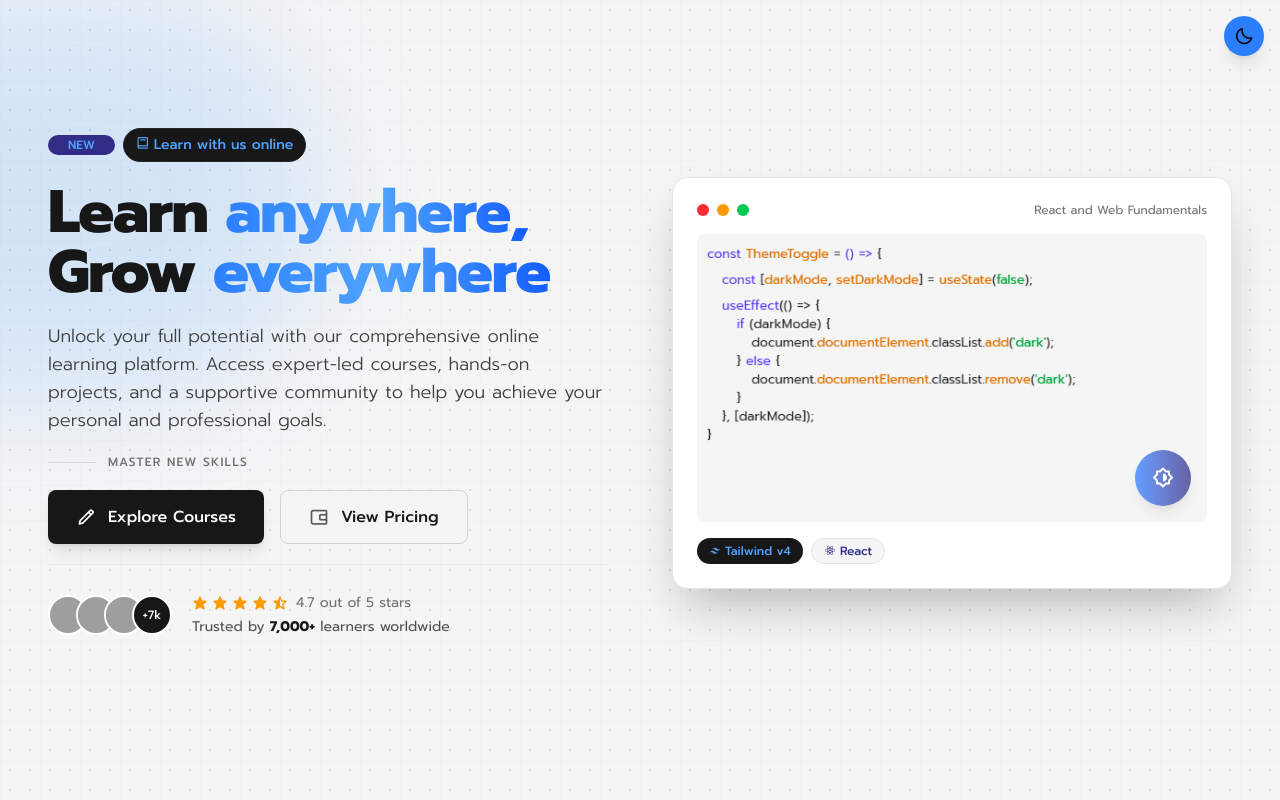
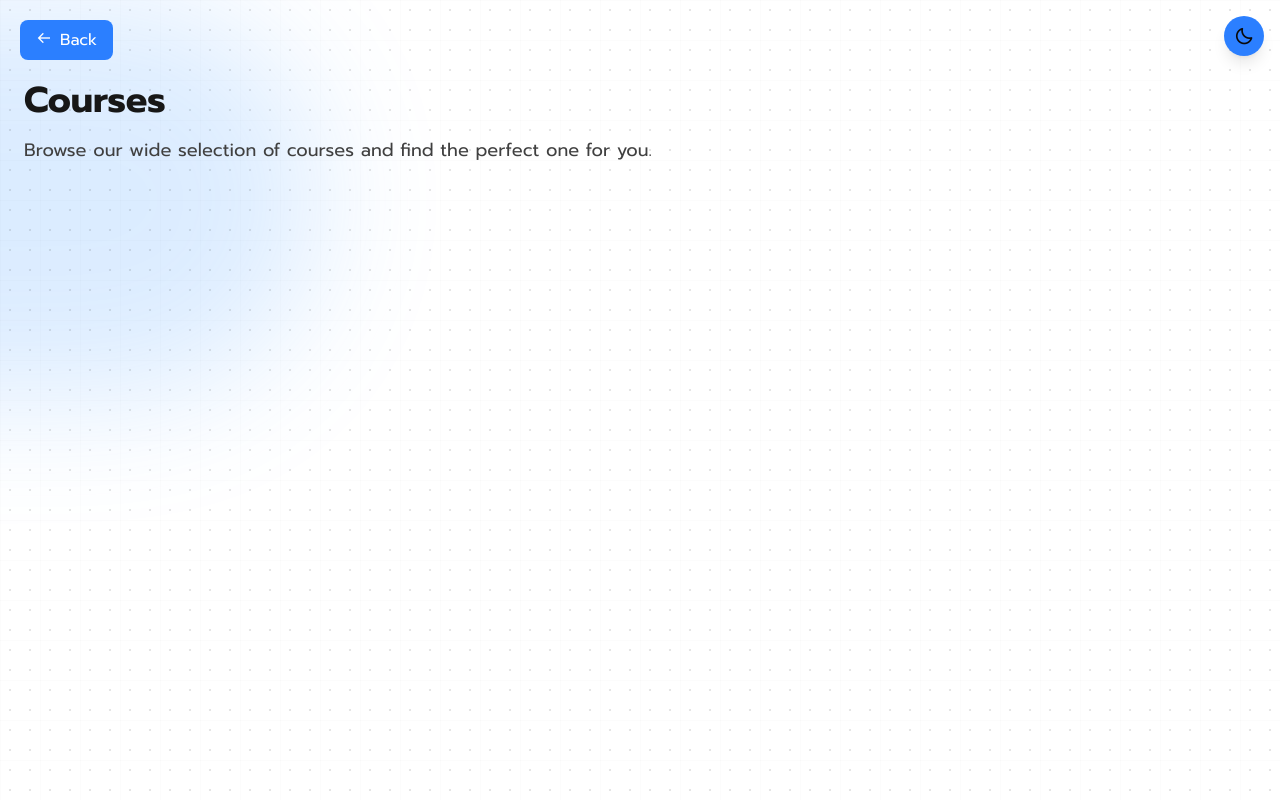
Before and after one commit to gelamrie/learning-website, a React (Vite) app: page /courses in a window 1280 px wide. Built offline with nearby package versions, Linux system fonts and the light colour scheme; grey boxes are pictures that could not be loaded.

Commit message:
added navigation to courses and pricing

```diff
--- a/package.json
+++ b/package.json
@@ -14,6 +14,7 @@
     "boxicons": "^2.1.4",
     "react": "^19.2.8",
     "react-dom": "^19.2.8",
+    "react-router-dom": "^7.18.2",
     "tailwindcss": "^4.3.3"
   },
   "devDependencies": {
--- a/src/App.jsx
+++ b/src/App.jsx
@@ -1,6 +1,12 @@
 import React, { useState, useEffect } from 'react'
+import { BrowserRouter, Routes, Route, useNavigate,   useLocation } from 'react-router-dom'
+
 import Hero from './components/Hero'
-import 'boxicons/css/boxicons.min.css';
+import Courses from './pages/Courses'
+import Pricing from './pages/Pricing'
+import Background from './components/Background'
+
+import 'boxicons/css/boxicons.min.css'
 
 const App = () => {
   const [darkMode, setDarkMode] = useState(false)
@@ -8,8 +14,7 @@ const App = () => {
   useEffect(() => {
     if (darkMode) {
       document.documentElement.classList.add('dark')
-    }
-    else {
+    } else {
       document.documentElement.classList.remove('dark')
     }
   }, [darkMode])
@@ -18,29 +23,65 @@ const App = () => {
     setDarkMode(!darkMode)
   }
 
+const BackButton = () => {
+    const navigate = useNavigate()
+    const location = useLocation()
+
+    // Don't show the button on the landing page
+    if (location.pathname === '/') {
+        return null
+    }
+
+    return (
+        <button
+            onClick={() => navigate('/')}
+            className="absolute top-5 left-5 z-20
+                       bg-blue-500 text-white
+                       px-4 py-2 rounded-lg
+                       hover:bg-blue-600
+                       transition-colors"
+        >
+            <i className="bx bx-arrow-back mr-2"></i>
+            Back
+        </button>
+    )
+}
+
   return (
-    <div className='w-full h-screen bg-neutral-100 dark:bg-neutral-950 relative transition-colors duration-300 isolate'>
-      <div className='absolute inset-0 -z-10'>
-        <div
-          className='absolute inset-0 opacity-30 dark:hidden'
-          style={{
-            backgroundImage: 'linear-gradient(to right, rgba(0, 0, 0, 0.05) 1px, transparent 1px), linear-gradient(to bottom, rgba(0, 0, 0, 0.05) 1px, transparent 1px)',
-            backgroundSize: '40px 40px',
-          }}>
-        </div>
-         <div
-          className='absolute inset-0 dark:hidden'
-          style={{
-            backgroundImage: 'radial-gradient(rgba(0, 0, 0, 0.1) 1px, transparent 1px)',
-            backgroundSize: '20px 20px',
-          }}>
-        </div>
+    <BrowserRouter>
+      <div className="relative min-h-screen">
+
+        <Background />
+        <BackButton />
+        {/* Dark mode button */}
+        <button
+          onClick={toggleDarkMode}
+          className="fixed top-3 right-3 lg:top-4 lg:right-4 z-50
+                           w-9 h-9 lg:w-10 lg:h-10
+                           flex items-center justify-center
+                           rounded-full
+                           bg-blue-500
+                           text-neutral-950
+                           shadow-lg
+                           hover:bg-blue-700
+                           transition-colors"
+        >
+          <i
+            className={`bx bx-${darkMode ? 'sun' : 'moon'} text-lg lg:text-xl`}
+          />
+        </button>
+
+        {/* Page content */}
+        <main className="relative z-10 min-h-screen">
+          <Routes>
+            <Route path="/" element={<Hero />} />
+            <Route path="/courses" element={<Courses />} />
+            <Route path="/pricing" element={<Pricing />} />
+          </Routes>
+        </main>
+
       </div>
-      <button onClick={toggleDarkMode} className='fixed top-3 lg:top-4 right-3 lg:right-4 w-9 h-9 lg:w-10 lg:h-10 flex justify-center items-center rounded-full bg-blue-500 text-neutral-950 shadow-lg hover:bg-blue-700 transition-colors z-10'>
-        <i className={`bx bx-${darkMode ? "sun" : "moon"} text-lg lg:text-xl`}></i>
-      </button>
-      <Hero />
-    </div>
+    </BrowserRouter>
   )
 }
 
--- /dev/null
+++ b/src/components/Background.jsx
@@ -0,0 +1,51 @@
+import React from 'react';
+
+const Background = () => {
+    return (
+        <div className="fixed inset-0 -z-10 overflow-hidden pointer-events-none">
+
+            {/* Base background */}
+            <div className="absolute inset-0 bg-white dark:bg-neutral-950" />
+
+            {/* Blue glow */}
+            <div
+                className='
+                    absolute top-0 -left-1/4 w-1/2 h-1/2 bg-blue-400 dark:bg-blue-600 rounded-full blur-3xl opacity-20'
+
+            />
+
+            {/* Grid */}
+            <div
+                className="absolute inset-0 opacity-30 dark:hidden"
+                style={{
+                    backgroundImage: `
+                        linear-gradient(
+                            to right,
+                            rgba(0, 0, 0, 0.05) 1px,
+                            transparent 1px
+                        ),
+                        linear-gradient(
+                            to bottom,
+                            rgba(0, 0, 0, 0.05) 1px,
+                            transparent 1px
+                        )
+                    `,
+                    backgroundSize: '40px 40px',
+                }}
+            />
+
+            {/* Dots */}
+            <div
+                className="absolute inset-0 dark:hidden"
+                style={{
+                    backgroundImage:
+                        'radial-gradient(rgba(0, 0, 0, 0.1) 1px, transparent 1px)',
+                    backgroundSize: '20px 20px',
+                }}
+            />
+
+        </div>
+    );
+};
+
+export default Background;
--- a/src/components/Hero.jsx
+++ b/src/components/Hero.jsx
@@ -1,6 +1,10 @@
 import React from 'react'
+import { useNavigate } from 'react-router-dom'
 
 const Hero = () => {
+
+    const navigate = useNavigate()
+
     return (
         <div className='isolate'>
             <div className='absolute inset-0 -z-10'>
@@ -43,11 +47,15 @@ const Hero = () => {
                                 </div>
                             </div>
                             <div className='flex flex-wrap gap-3 lg:gap-4'>
-                                <button className='px-6 py-3 lg:px-7 lg:py-3.5 rounded-lg bg-neutral-900 hover:bg-black text-white dark:bg-blue-500 dark:hover:bg-blue-600 dark:text-neutral-900 font-medium shadow-lg hover:shadow-neutral-900/20 dark:hover:shadow-500/20 flex items-center transition group'>
+                                <button
+                                onClick={() => navigate('/courses')}
+                                className='px-6 py-3 lg:px-7 lg:py-3.5 rounded-lg bg-neutral-900 hover:bg-black text-white dark:bg-blue-500 dark:hover:bg-blue-600 dark:text-neutral-900 font-medium shadow-lg hover:shadow-neutral-900/20 dark:hover:shadow-500/20 flex items-center transition group'>
                                     <i className='bx bx-pencil mr-2 lg:mr-3 text-lg lg:text-xl group-hover:rotate-12 transition-transform'></i>
                                     <span>Explore Courses</span>
                                 </button>
-                                <button className='px-6 py-3 lg:px-7 lg:py-3.5 rounded-lg bg-neutral-100 hover:bg-neutral-200 dark:bg-neutral-800 dark:hover:bg-neutral-700 border border-neutral-300 dark:border-neutral-700 text-neutral-900 dark:text-white font-medium flex items-center transition group'>
+                                <button
+                                onClick={() => navigate('/pricing')}
+                                className='px-6 py-3 lg:px-7 lg:py-3.5 rounded-lg bg-neutral-100 hover:bg-neutral-200 dark:bg-neutral-800 dark:hover:bg-neutral-700 border border-neutral-300 dark:border-neutral-700 text-neutral-900 dark:text-white font-medium flex items-center transition group'>
                                     <i className='bx bx-wallet-alt mr-2 lg:mr-3 text-lg lg:text-xl opacity-70 group-hover:opacity-100 transition-opacity'></i>
                                     <span>View Pricing</span>
                                 </button>
@@ -75,6 +83,7 @@ const Hero = () => {
                     </div>
                     <div className='flex-1 w-full'>
                         <div className='relative'>
+                            <div className='absolute -inset-0.5 bg-gradient-to-r from-blue-500 to-indigo-900 rounded-2xl blur-xl opacity-50 animate-pulse'></div>
                             <div className='relative bg-white dark:bg-neutral-900 p-4 lg:p-5 xl:p-6 rounded-2xl shadow-2xl border border-neutral-200 dark:border-neutral-800'>
                                 <div className='flex items-center justify-between mb-3 lg:mb-4'>
                                     <div className='flex items-center gap-2'>
@@ -103,10 +112,18 @@ const Hero = () => {
                                             <i className='bx bxl-react mr-1'></i> React
                                         </span>
                                     </div>
+                                    <button className='w-8 h-8 lg:w-9 lg:h-9 xl:w-10 xl:h-10 flex items-center justify-center rounded-full bg-blue-500 text-neutral-900 hover:bg-blue-600 transition'>
+                                        <i className='bx bx-copy text-sm'></i>
+                                    </button>
                                 </div>
                             </div>
                         </div>
                     </div>
+                </div>
+            </div>
+            <div className='hidden md:block absolute bottom-8 left-8 lg:bottom-10 lg:left-10 animate-bounce'>
+                <div className='bg-neutral-900 text-white px-2.5 py-1.5 rounded-lg text-xm lg:text-sm flex items-center shadow-lg'>
+                    <i className='bx bx-check-circle mr-1 text-blue-500 '></i>Responsive
                 </div>
             </div>
         </div>
--- /dev/null
+++ b/src/pages/Courses.jsx
@@ -0,0 +1,20 @@
+import React from 'react'
+
+const Courses = () => {
+
+    return (
+         <div className="container mx-auto px-6 py-20">
+
+                <h1 className="text-4xl font-bold text-neutral-900 dark:text-white">
+                  Courses
+                </h1>
+
+                <p className="mt-4 text-lg text-neutral-700 dark:text-neutral-300">
+                    Browse our wide selection of courses and find the perfect one for you.
+                </p>
+
+        </div>
+    )
+}
+
+export default Courses
--- /dev/null
+++ b/src/pages/Pricing.jsx
@@ -0,0 +1,19 @@
+import React from 'react'
+
+const Pricing = () => {
+    return (
+         <div className="container mx-auto px-6 py-20">
+
+                <h1 className="text-4xl font-bold text-neutral-900 dark:text-white">
+                  Pricing
+                </h1>
+
+                <p className="mt-4 text-lg text-neutral-700 dark:text-neutral-300">
+                    Start learning today with our flexible pricing plans.
+                </p>
+
+        </div>
+    )
+}
+
+export default Pricing
```
Also changed, not shown: 1 other file (tests, documents, lock files or other folders).
